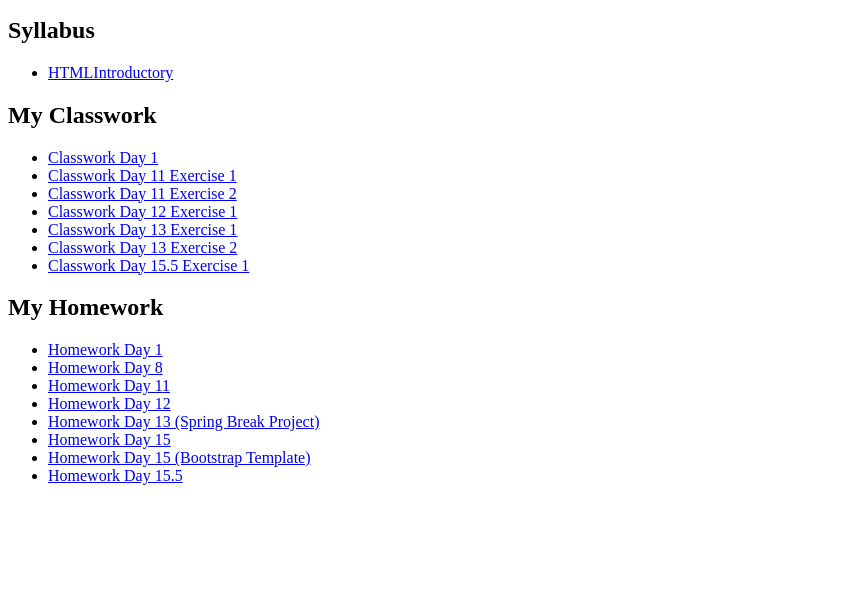
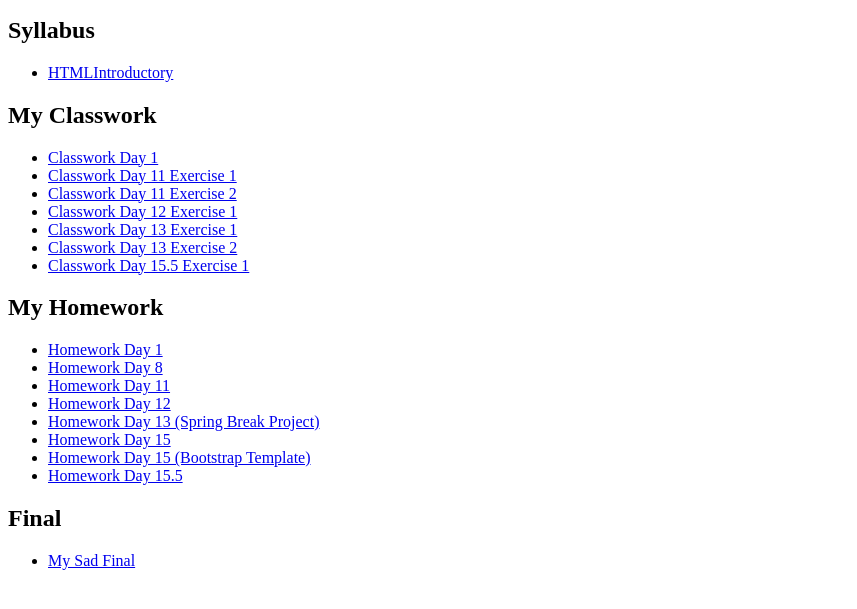
Before and after one commit to jasonburks/jasonburks.github.io, a plain HTML site: page index.html in a window 1280 px wide. Shown: the part 101-710 px from the top of the page, without its empty margins (0-857 px from the left). Drawn offline with Linux system fonts and the light colour scheme.

Commit message:
Upload Final
Uploading

```diff
--- a/index.html
+++ b/index.html
@@ -74,6 +74,14 @@
                 </li>
             </ul>
         </section>
+        <section>
+            <h2>Final</h2>
+            <ul>
+                <li>
+                    <a href="Final/app/index.html">My Sad Final</a>
+                </li>
+            </ul>
+        </section>
     </main>
 </body>
 
```
